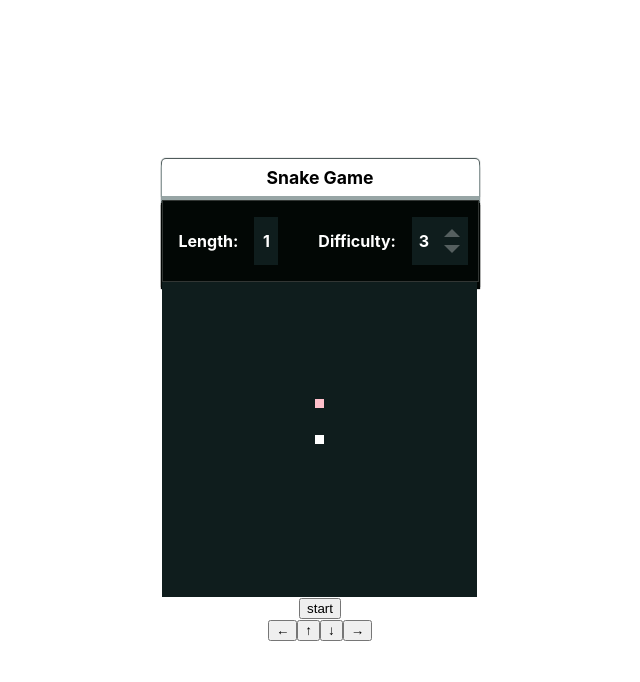
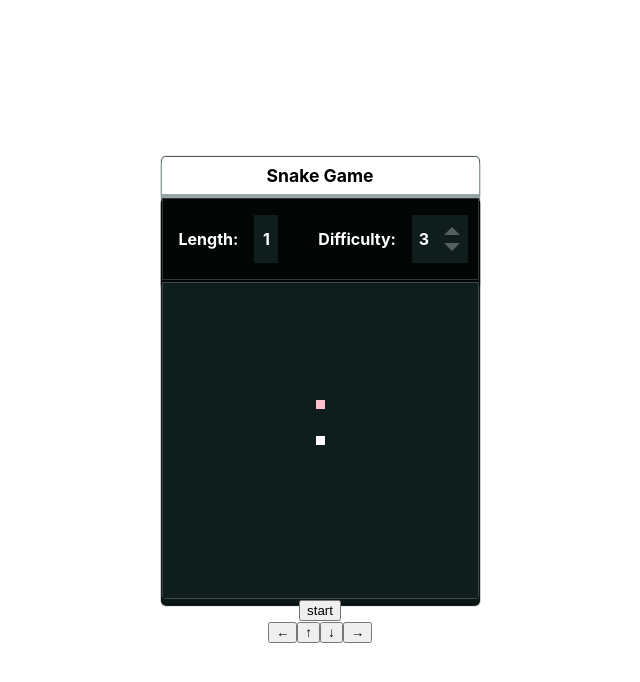
Before and after one commit to version-1/hooks-snake-game, a React (Create React App) app: page / in a window 1280 px wide. Shown: the top 682 px of the page, without its empty margins (320-960 px from the left). Built offline with nearby package versions, Linux system fonts and the light colour scheme.

Commit message:
add style for field

```diff
--- a/src/index.css
+++ b/src/index.css
@@ -41,6 +41,12 @@ body {
 .field {
   display: flex;
   flex-wrap: wrap;
+  margin-top: 2px;
+  color: white;
+  background: #0f1d1d;
+  border-radius: 0 0 4px 4px;
+  border: 1px solid #ffffff30;
+  box-shadow: 0px 4px 1px 1px #0C1818, 0px 6px 1px 1px #060F0D;
 }
 
 .dots {
```
